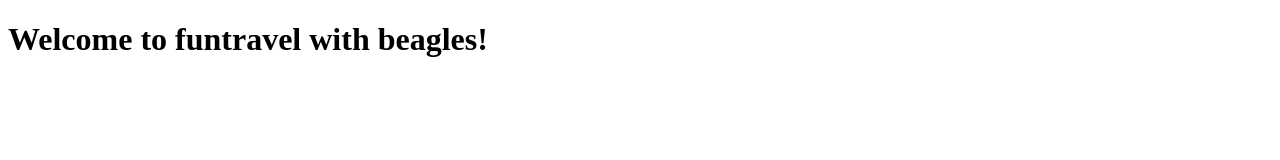
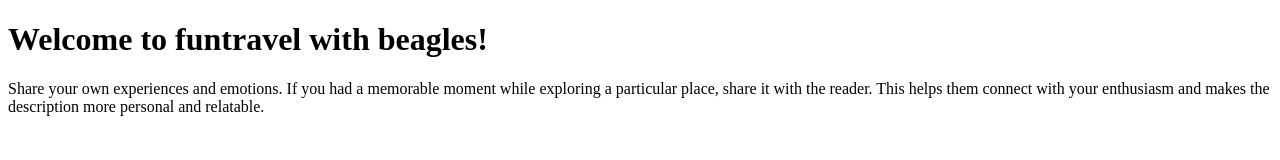
Before and after one commit to jeshorty/learn-git, a plain HTML site: page index.html in a window 1280 px wide. Drawn offline with Linux system fonts and the light colour scheme.

Commit message:
add index file updated

```diff
--- a/index.html
+++ b/index.html
@@ -8,5 +8,8 @@
 </head>
 <body>
     <h1>Welcome to funtravel with beagles!</h1>
+    <p>Share your own experiences and emotions. If you had a memorable moment while exploring a particular place,
+        share it with the reader. This helps them connect with your enthusiasm and makes the description more personal and relatable.
+    </p>
 </body>
 </html>
```
